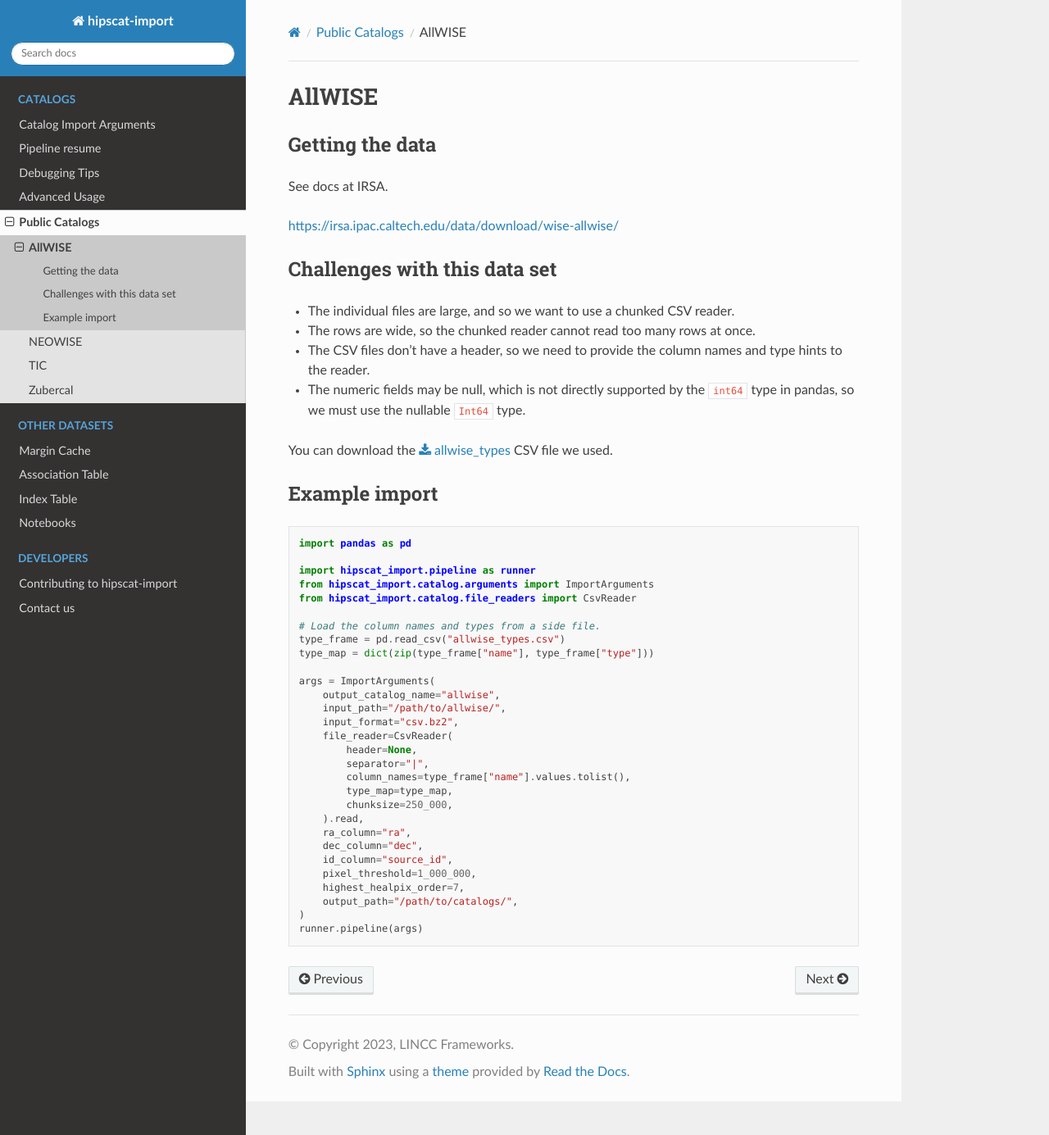
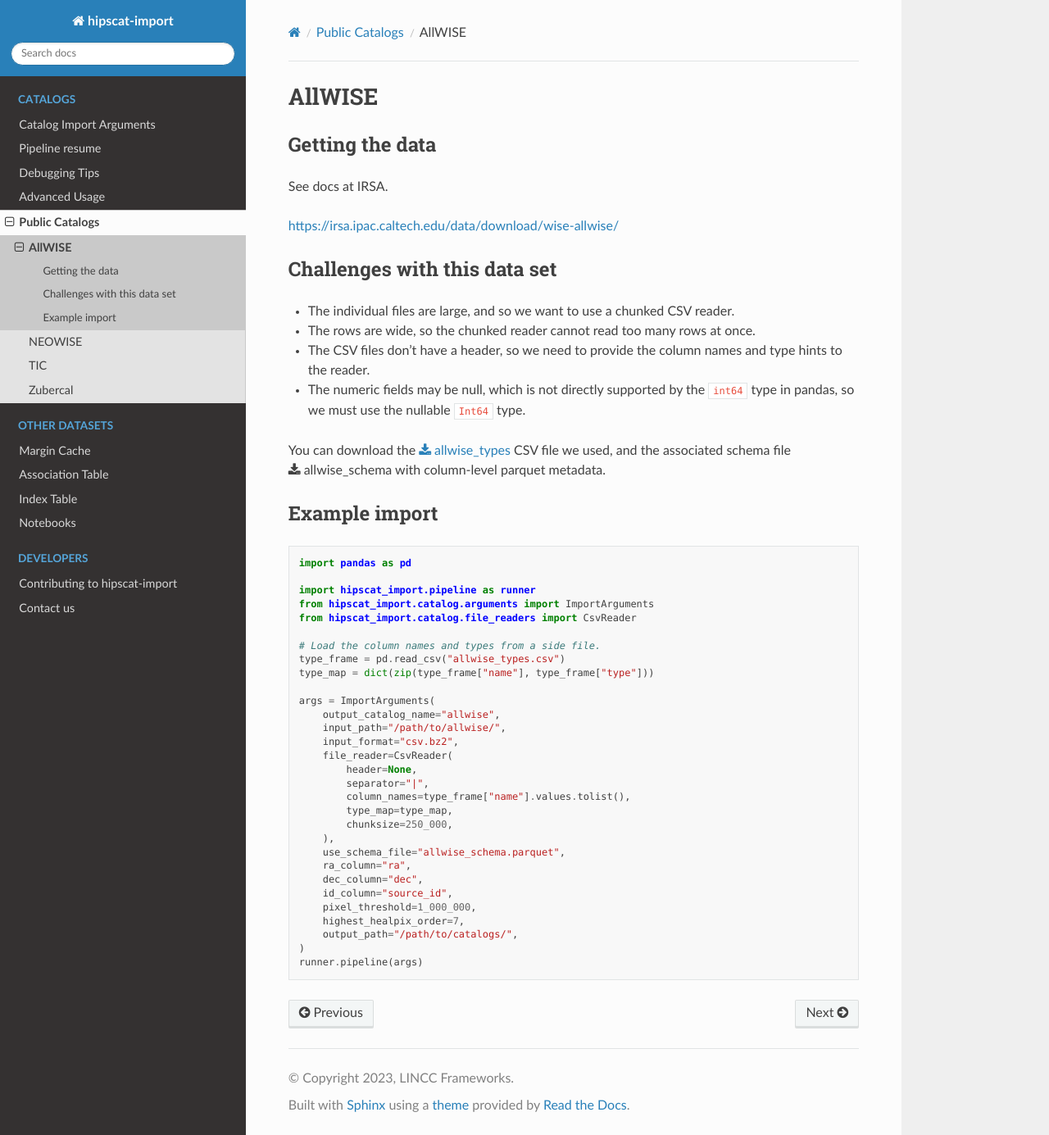
Before and after one commit to astronomy-commons/hipscat-import, a Sphinx documentation site: the page built from docs/catalogs/public/allwise.rst, in a window 1280 px wide and 1385 px high. Shown: the whole window at 82% size. Built offline with Sphinx 7.4.7 and the Read the Docs theme 2.0.0, drawn with Linux system fonts in a browser that asks for light colours; pages that are not in the unit, such as notebooks, are missing from menus; the version number could not be read and is left out.

Commit message:
Checkpoint - allwise, contact.

```diff
--- a/docs/catalogs/public/allwise.rst
+++ b/docs/catalogs/public/allwise.rst
@@ -18,7 +18,9 @@ Challenges with this data set
 - The numeric fields may be null, which is not directly supported by the
   ``int64`` type in pandas, so we must use the nullable ``Int64`` type.
 
-You can download the :download:`allwise_types</static/allwise_types.csv>` CSV file we used.
+You can download the :download:`allwise_types</static/allwise_types.csv>` CSV file we used,
+and the associated schema file :download:`allwise_schema</static/allwise_schema.parquet>`
+with column-level parquet metadata.
 
 Example import
 -------------------------------------------------------------------------------
@@ -45,7 +47,8 @@ Example import
             column_names=type_frame["name"].values.tolist(),
             type_map=type_map,
             chunksize=250_000,
-        ).read,
+        ),
+        use_schema_file="allwise_schema.parquet",
         ra_column="ra",
         dec_column="dec",
         id_column="source_id",
--- a/docs/guide/contact.rst
+++ b/docs/guide/contact.rst
@@ -8,4 +8,4 @@ making our products better, or pretty much anything else, reach out!
 
 * Open an issue in our github repo for hipscat-import
     * https://github.com/astronomy-commons/hipscat-import/issues/new
-* If you're on LSSTC slack, so are we! #lincc-lsdb
+* If you're on LSSTC slack, so are we! #lincc-dataformats
```
Also changed, not shown: docs/catalogs/public/index.rst (+7 -0 lines), 1 other file.
